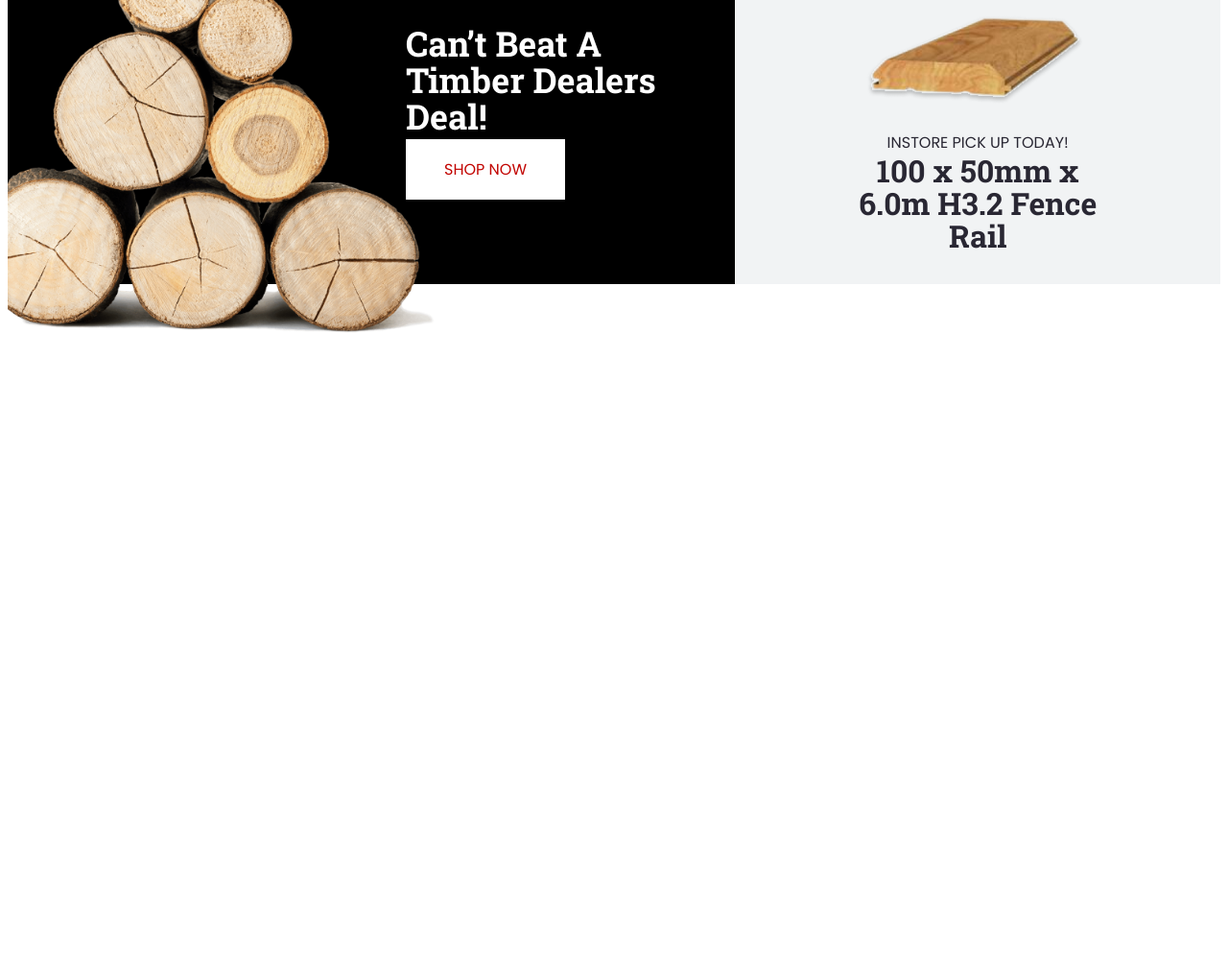
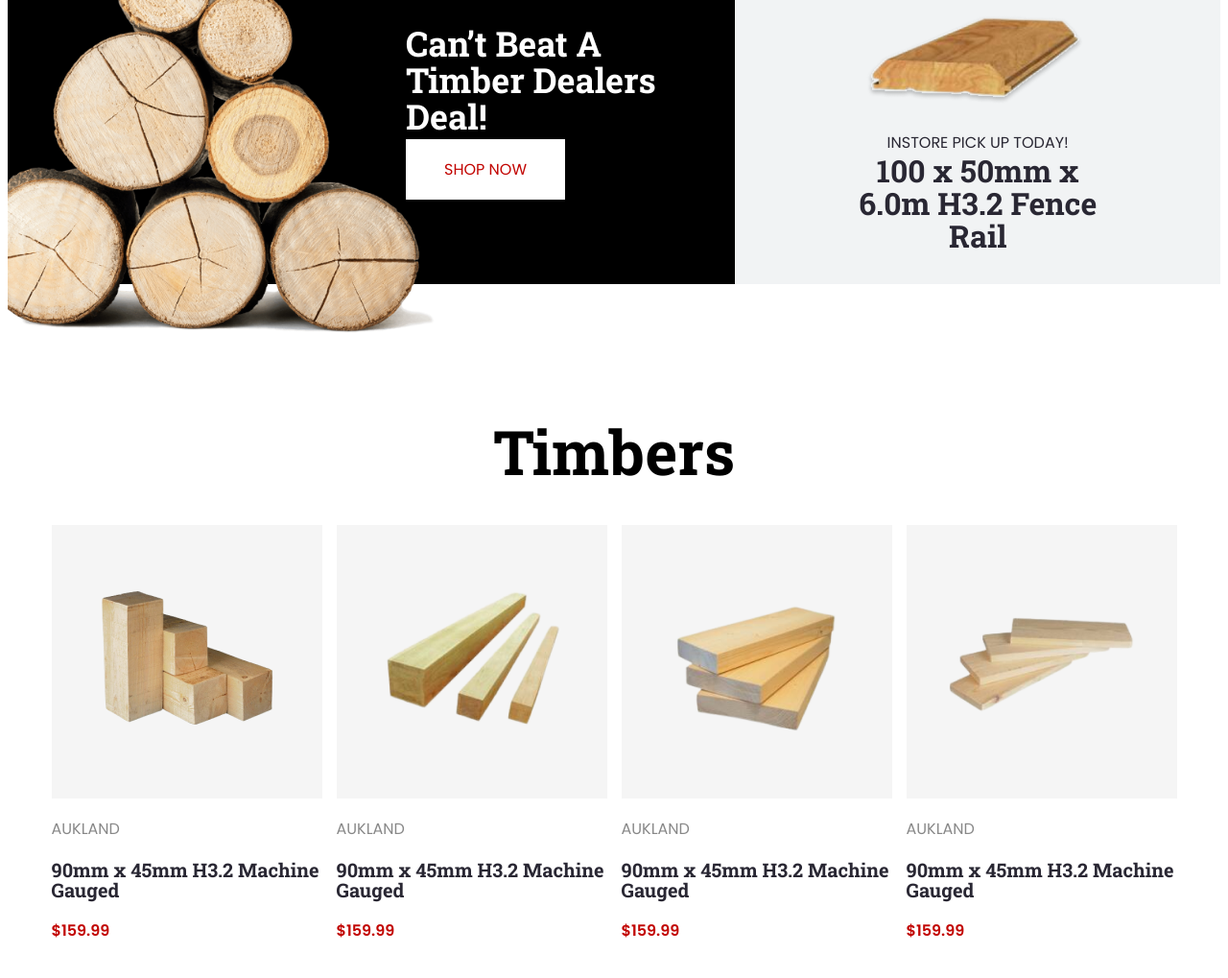
Before and after one commit to MarBenedire/BEM-Training, a plain HTML site: page index.html in a window 1280 px wide. Shown: the part 2332-3351 px from the top of the page at 96% size. Before the commit the page ends 2698 px from the top, so only its background shows below. Drawn offline with Linux system fonts and the light colour scheme.

Commit message:
Added Timbers section

```diff
--- a/global.css
+++ b/global.css
@@ -7,6 +7,7 @@
  */
 :root {
     --primary: #292733;
+    --primary-alt: #888888;
     --secondary: #FFFFFF;
     --secondary-alt: #F1F3F4;
     --red: #C20502;
@@ -19,6 +20,10 @@
  .cs__bg-primary{
     background-color: var(--primary);
  }
+
+ .cs__bg-primary-alt{
+   background-color: var(--primary-alt);
+}
 
  .cs__bg-secondary{
     background-color: var(--secondary);
@@ -43,6 +48,10 @@
    color: var(--primary);
 }
 
+.cs__t-primary-alt{
+   color: var(--primary-alt);
+}
+
 .cs__t-secondary{
    color: var(--secondary);
 }
--- a/index.html
+++ b/index.html
@@ -111,5 +111,40 @@
             </div>
         </div>
     </div>
+    <div class="timbers cs__w-100-h-80 cs__m-t-10 cs__d-flex-center-center cs__d-flex-column" >
+        <h1 class="timbers__title cs__f-heading cs__s-64">Timbers</h1>
+        <div class="timbers__container cs__max-width">
+            <div class="timbers_card cs__d-grid-4">
+
+                <div class="timbers_card-desc">
+                    <img src="assets\timber\Timber1.png" alt="">
+                    <p class="timbers__card-desc-type cs__t-primary-alt">AUKLAND</p>
+                    <p class="timbers__card-desc-data cs__f-heading cs__s-20 cs__t-primary">90mm x 45mm H3.2 Machine Gauged</p>
+                    <p class="timbers__card-desc-price cs__t-red cs__w-700">$159.99</p>
+                </div>
+
+                <div class="timbers_card-desc">
+                    <img src="assets\timber\Timber2.png" alt="">
+                        <p class="timbers__card-desc-type cs__t-primary-alt">AUKLAND</p>
+                        <p class="timbers__card-desc-data cs__f-heading cs__s-20 cs__t-primary">90mm x 45mm H3.2 Machine Gauged</p>
+                        <p class="timbers__card-desc-price cs__t-red cs__w-700">$159.99</p>
+                </div>
+
+                <div class="timbers_card-desc">
+                    <img src="assets\timber\Timber3.png" alt="">
+                        <p class="timbers__card-desc-type cs__t-primary-alt">AUKLAND</p>
+                        <p class="timbers__card-desc-data cs__f-heading cs__s-20 cs__t-primary">90mm x 45mm H3.2 Machine Gauged</p>
+                        <p class="timbers__card-desc-price cs__t-red cs__w-700">$159.99</p>
+                </div>
+
+                <div class="timbers_card-desc">
+                    <img src="assets\timber\Timber4.png" alt="">
+                        <p class="timbers__card-desc-type cs__t-primary-alt">AUKLAND</p>
+                        <p class="timbers__card-desc-data cs__f-heading cs__s-20  cs__t-primary">90mm x 45mm H3.2 Machine Gauged</p>
+                        <p class="timbers__card-desc-price cs__t-red cs__w-700">$159.99</p>
+                </div>
+            </div>
+        </div>
+    </div>
 </body>
 </html>
--- a/reusables.css
+++ b/reusables.css
@@ -32,21 +32,25 @@
    margin: auto;
 }
 
+.cs__m-t-10 {
+   margin: 10vh;
+}
+
 /*
  * Define Dimension
  */
  .cs__w-100-h-80 {
-    width: 100%;
+    /* width: 100%; */
     height: 80vh;
  }
 
  .cs__w-100-h-80 {
-   width: 100%;
+   /* width: 100%; */
    height: 80vh;
  }
 
  .cs__w-100-h-20 {
-    width: 100%;
+    /* width: 100%; */
     height: 20em;
  }
 
@@ -80,6 +84,12 @@
     align-items: center;
 }
 
+.cs__d-flex-center-start {
+   display: flex;
+   justify-content: center;
+   align-items: flex-start;
+}
+
 .cs__d-flex-center-end {
     display: flex;
     justify-content: center;
@@ -88,6 +98,13 @@
 
 .cs__d-flex-column {
    flex-direction: column;
+}
+
+.cs__d-grid-4 {
+   display: grid;
+    grid-template-columns: repeat(4,1fr);
+    column-gap: 15px;
+    row-gap: 5rem;
 }
 
 /*
@@ -116,12 +133,24 @@
    text-decoration: none;
 }
 
+.cs__s-20 {
+   font-size: 20px;
+}
+
 .cs__s-32 {
    font-size: 32px;
 }
 
 .cs__s-36 {
    font-size: 36px;
+}
+
+.cs__s-64 {
+   font-size: 64px;
+}
+
+.cs__w-700 {
+   font-weight: 700;
 }
 
  /*
```
Also changed, not shown: assets/timber/Timber1.png (added), assets/timber/Timber2.png (added), assets/timber/Timber3.png (added), assets/timber/Timber4.png (added).
